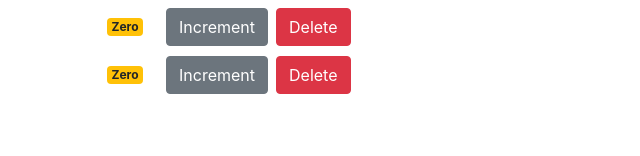
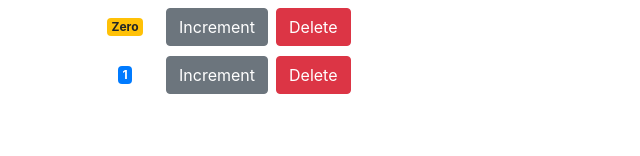
Before and after one commit to sonusbeat/react-mosh, a React (Create React App) app: page / in a window 1280 px wide. Shown: the part 129-285 px from the top of the page, without its empty margins (0-640 px from the left). Built offline with nearby package versions, Linux system fonts and the light colour scheme.

Commit message:
18-updating-the-state

```diff
--- a/src/components/counter.jsx
+++ b/src/components/counter.jsx
@@ -1,7 +1,9 @@
 import React, { Component } from "react";
 
 class Counter extends Component {
-  state = { value: this.props.value };
+  state = {
+    value: this.props.counter.value
+  };
 
   handleIncrement = () => {
     this.setState({ value: this.state.value + 1 });
@@ -26,7 +28,7 @@ class Counter extends Component {
                   Increment
                 </button>
                 <button
-                  onClick={this.props.onDelete}
+                  onClick={() => this.props.onDelete(this.props.counter.id)}
                   className="btn btn-danger"
                 >
                   Delete
--- a/src/components/counters.jsx
+++ b/src/components/counters.jsx
@@ -3,16 +3,17 @@ import Counter from "./counter";
 
 class Counters extends Component {
   state = {
-      counters: [
-          { id: 1, value: 2 },
-          { id: 2, value: 3 },
-          { id: 3, value: 0 },
-          { id: 4, value: 0 },
-      ]
+    counters: [
+      { id: 1, value: 2 },
+      { id: 2, value: 3 },
+      { id: 3, value: 0 },
+      { id: 4, value: 1 },
+    ],
   };
 
-  handleDelete = () => {
-    console.log('Handle delete has been called !');
+  handleDelete = counterId => {
+    const counters = this.state.counters.filter(c => c.id !== counterId);
+    this.setState({ counters });
   };
 
   render() {
@@ -22,8 +23,7 @@ class Counters extends Component {
           <Counter
             key={counter.id}
             onDelete={this.handleDelete}
-            value={counter.value}
-            selected
+            counter={counter}
           />
         ))}
       </div>
```
Also changed, not shown: 1 other file (tests, documents, lock files or other folders).
